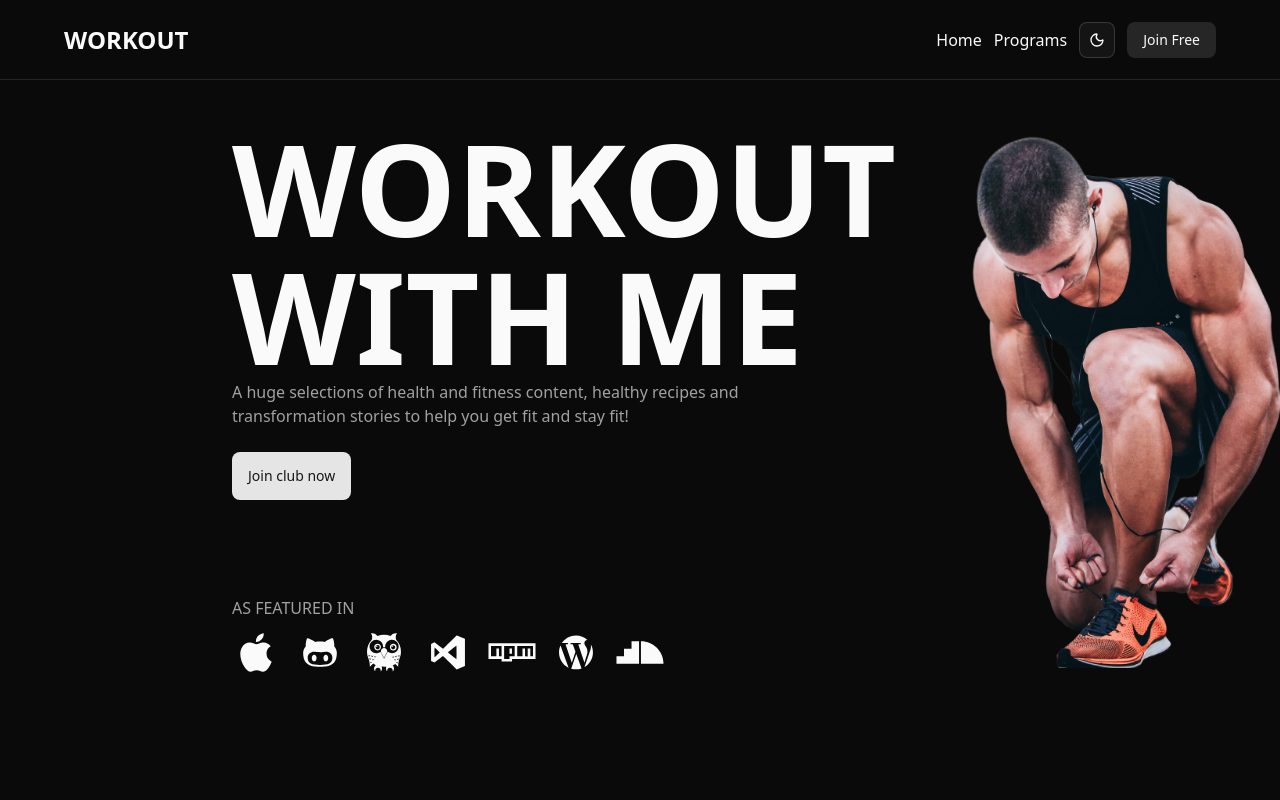
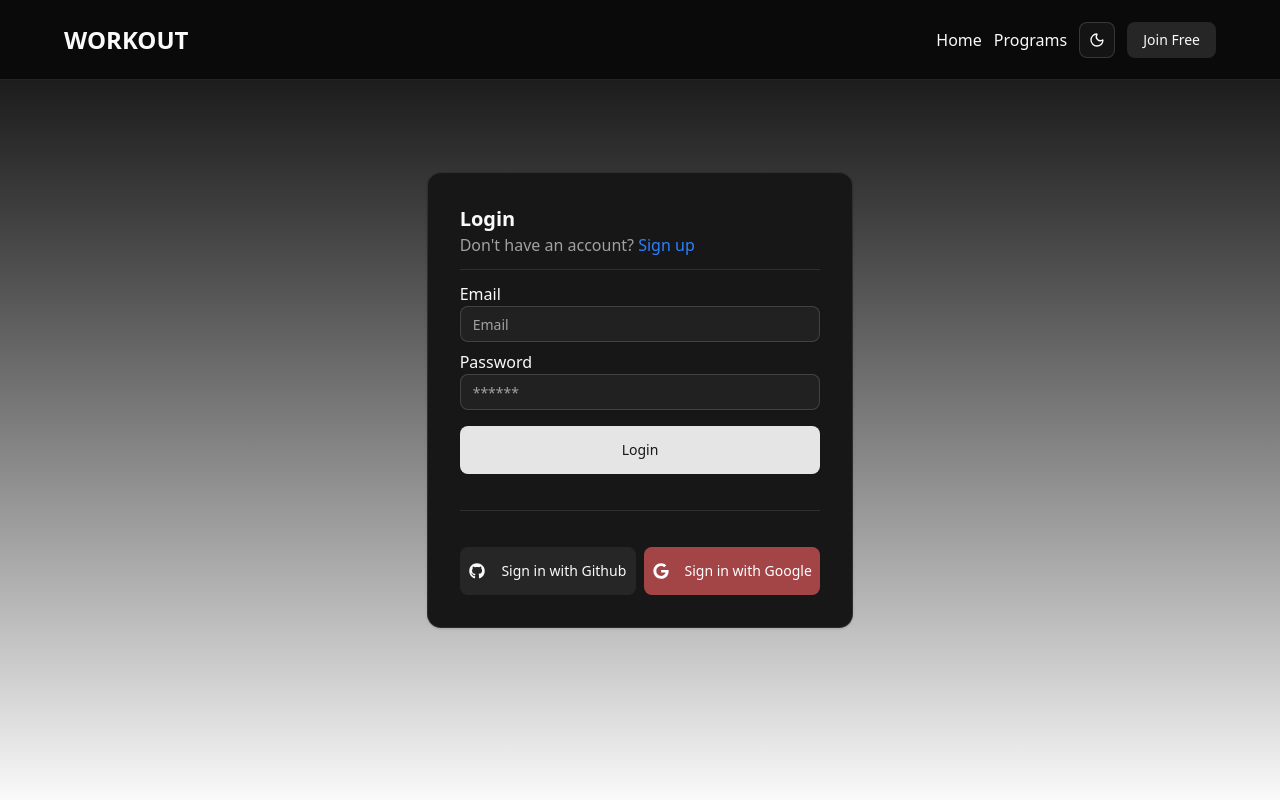
Before and after one commit to JavohirXolmamatov/gym, a React (Vite) app: page /auth in a window 1280 px wide. Shown: the top 800 px of the page. Built offline with nearby package versions, Linux system fonts and the light colour scheme.

Commit message:
login and register design

```diff
--- a/package.json
+++ b/package.json
@@ -11,6 +11,7 @@
   },
   "dependencies": {
     "@radix-ui/react-dropdown-menu": "^2.1.16",
+    "@radix-ui/react-separator": "^1.1.8",
     "@radix-ui/react-slot": "^1.2.4",
     "@tailwindcss/vite": "^4.1.17",
     "class-variance-authority": "^0.7.1",
@@ -19,8 +20,10 @@
     "react": "^19.2.0",
     "react-dom": "^19.2.0",
     "react-icons": "^5.5.0",
+    "react-router-dom": "^7.9.6",
     "tailwind-merge": "^3.4.0",
-    "tailwindcss": "^4.1.17"
+    "tailwindcss": "^4.1.17",
+    "zustand": "^5.0.9"
   },
   "devDependencies": {
     "@eslint/js": "^9.39.1",
--- a/src/App.tsx
+++ b/src/App.tsx
@@ -1,11 +1,16 @@
+import { Route, Routes } from "react-router-dom";
 import Navbar from "./components/shared/navbar";
 import Home from "./pages/home";
+import Auth from "./pages/auth";
 
 function App() {
   return (
     <div>
       <Navbar />
-      <Home />
+      <Routes>
+        <Route path="/" element={<Home />} />
+        <Route path="/auth" element={<Auth />} />
+      </Routes>
     </div>
   );
 }
--- /dev/null
+++ b/src/components/auth/login.tsx
@@ -0,0 +1,34 @@
+import { useAuthStateStore } from "@/store/auts-store";
+import { Input } from "../ui/input";
+import { Separator } from "../ui/separator";
+import { Button } from "../ui/button";
+
+const Login = () => {
+  const { setAuthState } = useAuthStateStore();
+  return (
+    <div className="flex flex-col">
+      <h2 className="text-xl font-bold">Login</h2>
+      <p className="text-muted-foreground">
+        Don't have an account?{" "}
+        <span
+          className="text-blue-500 cursor-pointer hover:underline"
+          onClick={() => setAuthState("register")}
+        >
+          Sign up
+        </span>
+      </p>
+      <Separator className="my-3" />
+      <div>
+        <span>Email</span>
+        <Input type="email" placeholder="Email" />
+      </div>
+      <div className="mt-2">
+        <span>Password</span>
+        <Input type="password" placeholder="******" />
+      </div>
+      <Button className="w-full h-12 mt-4">Login</Button>
+    </div>
+  );
+};
+
+export default Login;
--- /dev/null
+++ b/src/components/auth/register.tsx
@@ -0,0 +1,39 @@
+import { useAuthStateStore } from "@/store/auts-store";
+import { Separator } from "../ui/separator";
+import { Input } from "../ui/input";
+import { Button } from "../ui/button";
+const Register = () => {
+  const { setAuthState } = useAuthStateStore();
+  return (
+    <div className="flex flex-col">
+      <h2 className="text-xl font-bold">Register</h2>
+      <p className="text-muted-foreground">
+        Already have an account?{" "}
+        <span
+          className="text-blue-500 cursor-pointer hover:underline"
+          onClick={() => setAuthState("login")}
+        >
+          Sign in
+        </span>
+      </p>
+      <Separator className="my-3" />
+      <div>
+        <span>Email</span>
+        <Input type="email" placeholder="Email" />
+      </div>
+      <div className="grid grid-cols-2 gap-4 mt-2">
+        <div className="mt-2">
+          <span>Password</span>
+          <Input type="password" placeholder="******" />
+        </div>
+        <div className="mt-2">
+          <span>Confirm Password</span>
+          <Input type="password" placeholder="******" />
+        </div>
+      </div>
+      <Button className="w-full h-12 mt-4">Register</Button>
+    </div>
+  );
+};
+
+export default Register;
--- /dev/null
+++ b/src/components/auth/social-media.tsx
@@ -0,0 +1,23 @@
+import { FaGithub, FaGoogle } from "react-icons/fa6";
+import { Button } from "../ui/button";
+import { Separator } from "../ui/separator";
+
+const SocialMedia = () => {
+  return (
+    <>
+      <Separator className="my-3" />
+      <div className="grid grid-cols-2 gap-2">
+        <Button className="h-12" variant={"secondary"}>
+          <FaGithub className="mr-2"/>
+          <span>Sign in with Github</span>
+        </Button>
+        <Button className="h-12" variant={"destructive"}>
+          <FaGoogle className="mr-2" />
+          <span>Sign in with Google</span>
+        </Button>
+      </div>
+    </>
+  );
+};
+
+export default SocialMedia;
--- a/src/components/shared/navbar.tsx
+++ b/src/components/shared/navbar.tsx
@@ -1,12 +1,15 @@
 import { navLink } from "@/constants";
 import { Button } from "../ui/button";
 import { ModeToggle } from "./mode-toggle";
+import { Link } from "react-router-dom";
 
 const Navbar = () => {
   return (
     <div className="w-full h-[10vh] border-b fixed inset-0 z-50 bg-background">
       <div className="container max-w-6xl mx-auto h-full flex justify-between items-center">
-        <h1 className="text-2xl font-bold uppercase">Workout</h1>
+        <Link to="/">
+          <h1 className="text-2xl font-bold uppercase">Workout</h1>
+        </Link>
         <div className="flex items-center gap-3">
           {navLink.map((link, index) => (
             <a
@@ -18,7 +21,9 @@ const Navbar = () => {
             </a>
           ))}
           <ModeToggle />
-          <Button variant={"secondary"}>Join Free</Button>
+          <Link to="/auth">
+            <Button variant={"secondary"}>Join Free</Button>
+          </Link>
         </div>
       </div>
     </div>
--- /dev/null
+++ b/src/components/ui/input.tsx
@@ -0,0 +1,21 @@
+import * as React from "react"
+
+import { cn } from "@/lib/utils"
+
+function Input({ className, type, ...props }: React.ComponentProps<"input">) {
+  return (
+    <input
+      type={type}
+      data-slot="input"
+      className={cn(
+        "file:text-foreground placeholder:text-muted-foreground selection:bg-primary selection:text-primary-foreground dark:bg-input/30 border-input h-9 w-full min-w-0 rounded-md border bg-transparent px-3 py-1 text-base shadow-xs transition-[color,box-shadow] outline-none file:inline-flex file:h-7 file:border-0 file:bg-transparent file:text-sm file:font-medium disabled:pointer-events-none disabled:cursor-not-allowed disabled:opacity-50 md:text-sm",
+        "focus-visible:border-ring focus-visible:ring-ring/50 focus-visible:ring-[3px]",
+        "aria-invalid:ring-destructive/20 dark:aria-invalid:ring-destructive/40 aria-invalid:border-destructive",
+        className
+      )}
+      {...props}
+    />
+  )
+}
+
+export { Input }
--- /dev/null
+++ b/src/components/ui/separator.tsx
@@ -0,0 +1,26 @@
+import * as React from "react"
+import * as SeparatorPrimitive from "@radix-ui/react-separator"
+
+import { cn } from "@/lib/utils"
+
+function Separator({
+  className,
+  orientation = "horizontal",
+  decorative = true,
+  ...props
+}: React.ComponentProps<typeof SeparatorPrimitive.Root>) {
+  return (
+    <SeparatorPrimitive.Root
+      data-slot="separator"
+      decorative={decorative}
+      orientation={orientation}
+      className={cn(
+        "bg-border shrink-0 data-[orientation=horizontal]:h-px data-[orientation=horizontal]:w-full data-[orientation=vertical]:h-full data-[orientation=vertical]:w-px",
+        className
+      )}
+      {...props}
+    />
+  )
+}
+
+export { Separator }
--- a/src/main.tsx
+++ b/src/main.tsx
@@ -3,11 +3,14 @@ import { createRoot } from "react-dom/client";
 import App from "./App.tsx";
 import "./styles/index.css";
 import { ThemeProvider } from "./components/providers/theme-providers.tsx";
+import { BrowserRouter } from "react-router-dom";
 
 createRoot(document.getElementById("root")!).render(
   <StrictMode>
-    <ThemeProvider defaultTheme="dark" storageKey="gym-theme">
-      <App />
-    </ThemeProvider>
+    <BrowserRouter>
+      <ThemeProvider defaultTheme="dark" storageKey="gym-theme">
+        <App />
+      </ThemeProvider>
+    </BrowserRouter>
   </StrictMode>
 );
--- /dev/null
+++ b/src/pages/auth.tsx
@@ -0,0 +1,20 @@
+import Login from "@/components/auth/login";
+import Register from "@/components/auth/register";
+import SocialMedia from "@/components/auth/social-media";
+import { Card } from "@/components/ui/card";
+import { useAuthStateStore } from "@/store/auts-store";
+
+const Auth = () => {
+  const { authState } = useAuthStateStore();
+  return (
+    <div className="h-screen full bg-linear-to-t from-foreground to-background flex justify-center items-center">
+      <Card className="w-1/3 p-8">
+        {authState === "login" && <Login />}
+        {authState === "register" && <Register />}
+        <SocialMedia />
+      </Card>
+    </div>
+  );
+};
+
+export default Auth;
--- a/src/pages/home.tsx
+++ b/src/pages/home.tsx
@@ -3,6 +3,7 @@ import { featuredItems, programs } from "@/constants";
 import men from "@/assets/men.png";
 import { Card, CardHeader } from "@/components/ui/card";
 import { FaArrowRightLong } from "react-icons/fa6";
+import { Link } from "react-router-dom";
 
 const Home = () => {
   return (
@@ -14,7 +15,11 @@ const Home = () => {
             A huge selections of health and fitness content, healthy recipes and
             transformation stories to help you get fit and stay fit!
           </p>
-          <Button className="w-fit mt-6 font-boldh h-12">Join club now</Button>
+          <Link to="/auth">
+            <Button className="w-fit mt-6 font-boldh h-12">
+              Join club now
+            </Button>
+          </Link>
           <div className="mt-24">
             <p className="text-muted-foreground ">AS FEATURED IN</p>
             <div className="flex items-center gap-4 mt-2">
--- /dev/null
+++ b/src/store/auts-store.ts
@@ -0,0 +1,13 @@
+import { create } from "zustand";
+
+type authState = "login" | "register";
+
+interface IAuthStateStore {
+  authState: authState;
+  setAuthState: (authState: authState) => void;
+}
+
+export const useAuthStateStore = create<IAuthStateStore>((set) => ({
+  authState: "login",
+  setAuthState: (authState) => set({ authState }),
+}));
```
Also changed, not shown: 1 other file (tests, documents, lock files or other folders).
